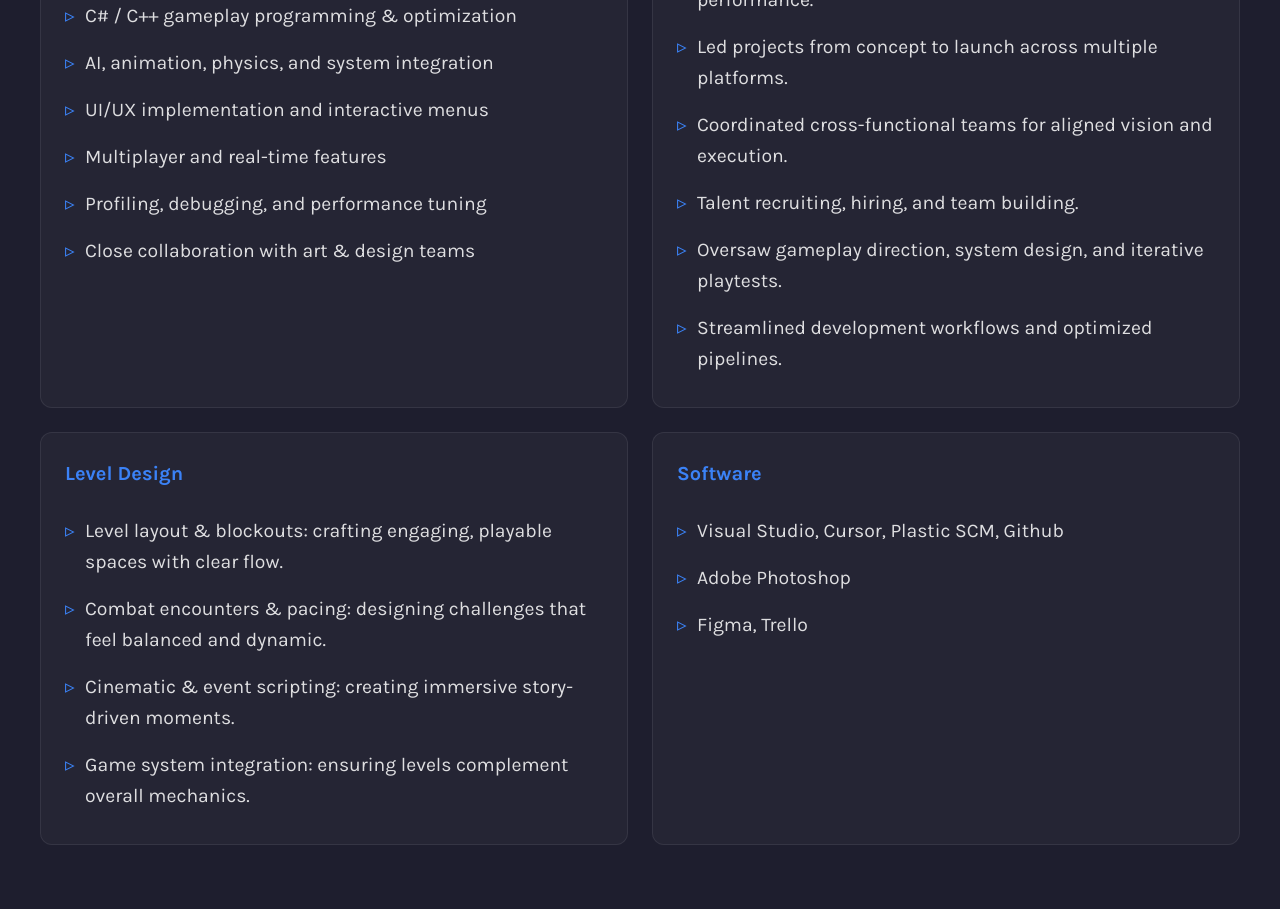
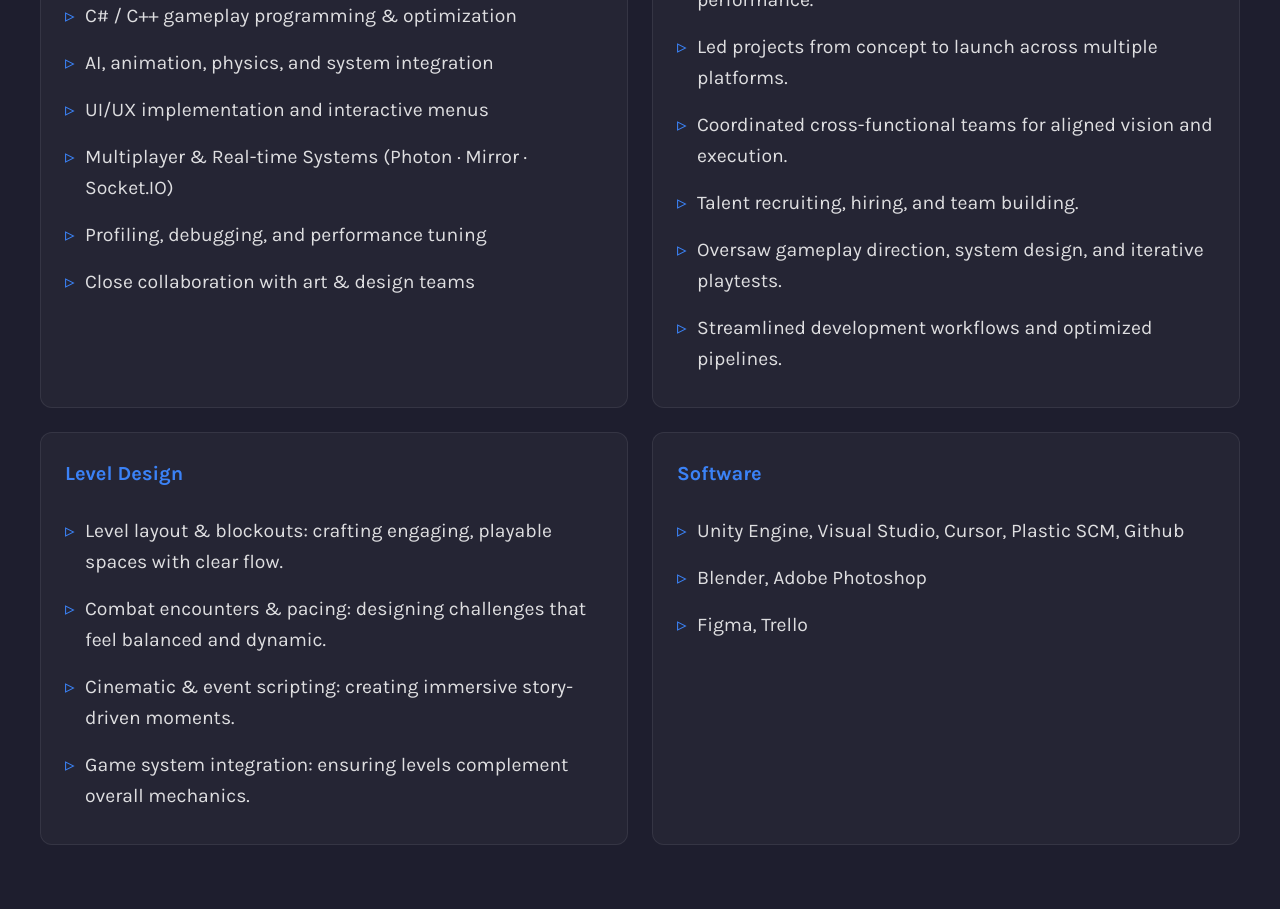
Before and after one commit to vaghelamohit/vaghelamohit.github.io, a Vue app: page / in a window 1280 px wide. Shown: the part 940-1849 px from the top of the page. Built offline with nearby package versions, Linux system fonts and the light colour scheme; no server answers.

Commit message:
Update About.vue

```diff
--- a/src/views/About.vue
+++ b/src/views/About.vue
@@ -46,7 +46,7 @@
             <li>C# / C++ gameplay programming & optimization</li>
             <li>AI, animation, physics, and system integration</li>
             <li>UI/UX implementation and interactive menus</li>
-            <li>Multiplayer and real-time features</li>
+            <li>Multiplayer & Real-time Systems (Photon · Mirror · Socket.IO)</li>
             <li>Profiling, debugging, and performance tuning</li>
             <li>Close collaboration with art & design teams</li>
           </ul>
@@ -77,8 +77,8 @@
         <div class="skill-category">
           <h3>Software</h3>
           <ul>
-            <li>Visual Studio, Cursor, Plastic SCM, Github</li>
-            <li>Adobe Photoshop</li>
+            <li>Unity Engine, Visual Studio, Cursor, Plastic SCM, Github</li>
+            <li>Blender, Adobe Photoshop</li>
             <li>Figma, Trello</li>
           </ul>
         </div>
```
